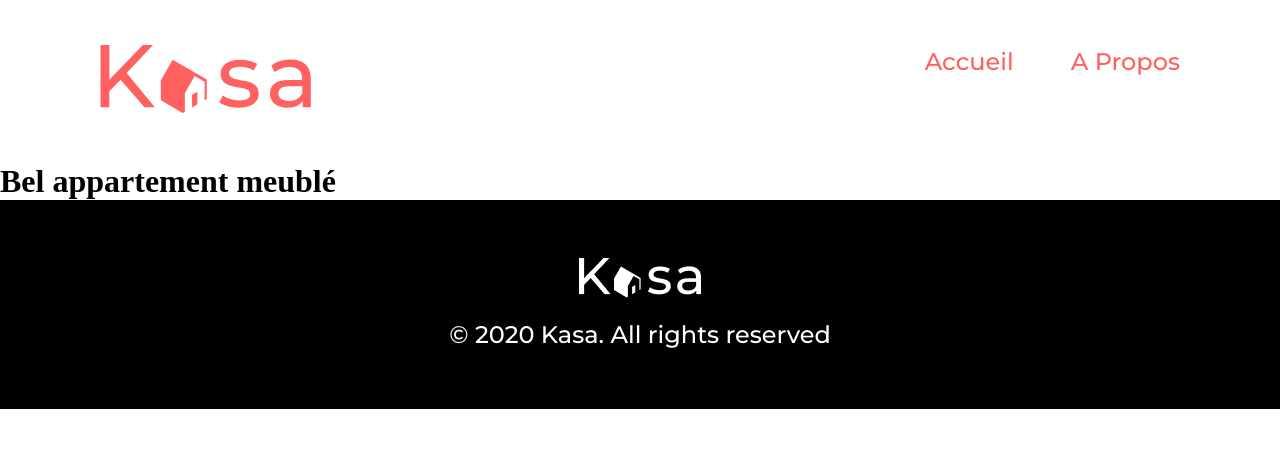
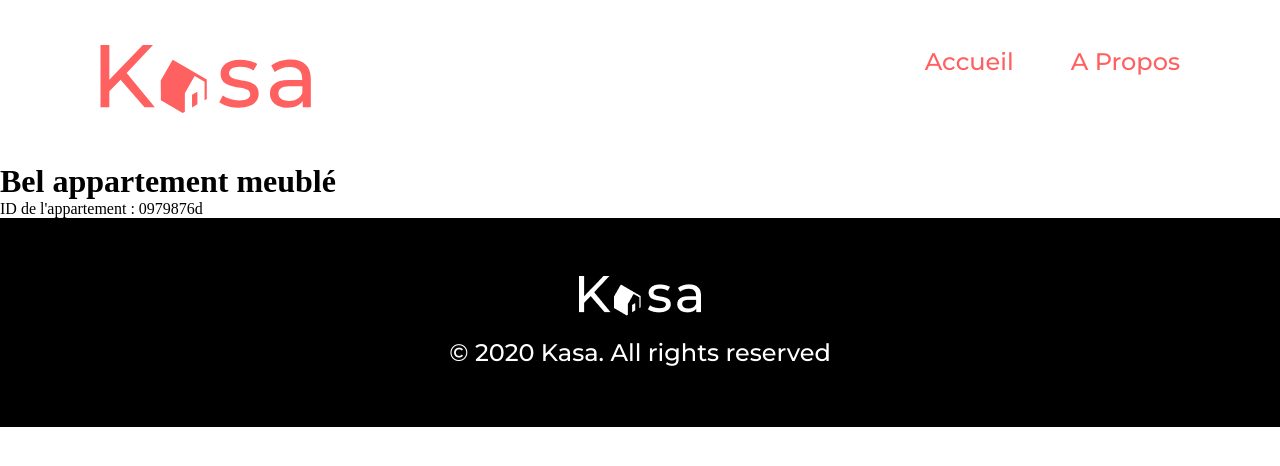
Before and after one commit to MalletCamille/Kasa, a React (Vite) app: page /Appartment/0979876d in a window 1280 px wide. Shown: the top 466 px of the page. Built offline with nearby package versions, Linux system fonts and the light colour scheme; a web font is replaced by a local one.

Commit message:
feat : link to appartment on click

```diff
--- a/src/pages/Appartment/Appartment.jsx
+++ b/src/pages/Appartment/Appartment.jsx
@@ -1,10 +1,14 @@
+import { useParams } from 'react-router-dom';
 
 function Appartment() {
-    return (
+  const { appartmentid } = useParams();
 
-<h1>Bel appartement meublé</h1>
-
-  )
+  return (
+    <div>
+      <h1>Bel appartement meublé</h1>
+      <p>ID de l'appartement : {appartmentid}</p>
+    </div>
+  );
 }
 
-export default Appartment
+export default Appartment;
--- a/src/pages/Home/Home.jsx
+++ b/src/pages/Home/Home.jsx
@@ -3,6 +3,7 @@ import {Fragment} from 'react'
 import json from '../../../data/appartments.json'
 import Card from '../../components/Card.jsx'
 import imgbannerhome from '../../assets/Banner_Home.png'
+import { Link } from 'react-router-dom'
 
 function Home() {
   return (
@@ -10,13 +11,15 @@ function Home() {
       <div className='banner__container'>
         <Banner Tagline={true} image={imgbannerhome} />
       </div>
-    <main className='main'>
-    {json.map(appartments=> (
-    <Card key={`${appartments.id}`} title={appartments.title}>
-    </Card>
-      ))}
-    </main>
-   </Fragment>
+      <main className='main'>
+        {json.map(appartments => (
+          <Link to={`/Appartment/${appartments.id}`} key={appartments.id}>
+            <Card title={appartments.title}>
+            </Card>
+          </Link>
+        ))}
+      </main>
+    </Fragment>
   );
 }
 
```
